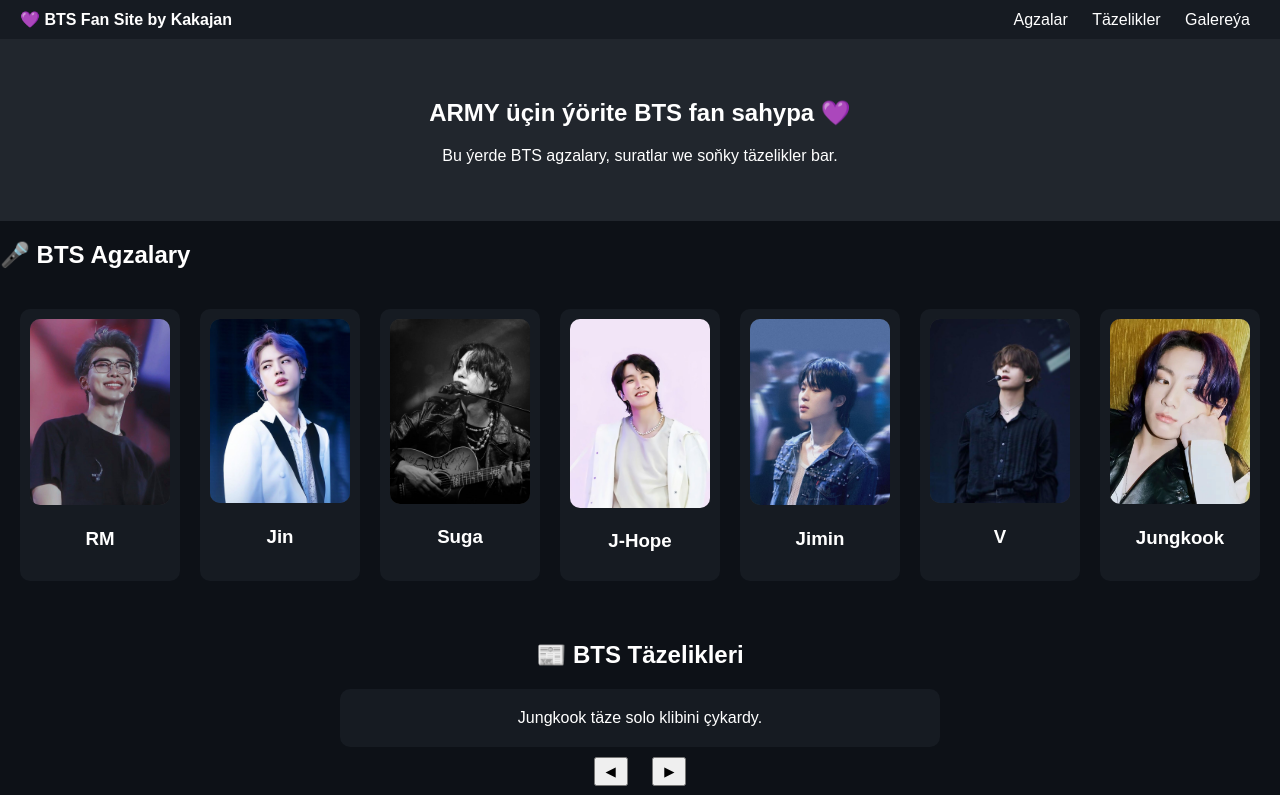
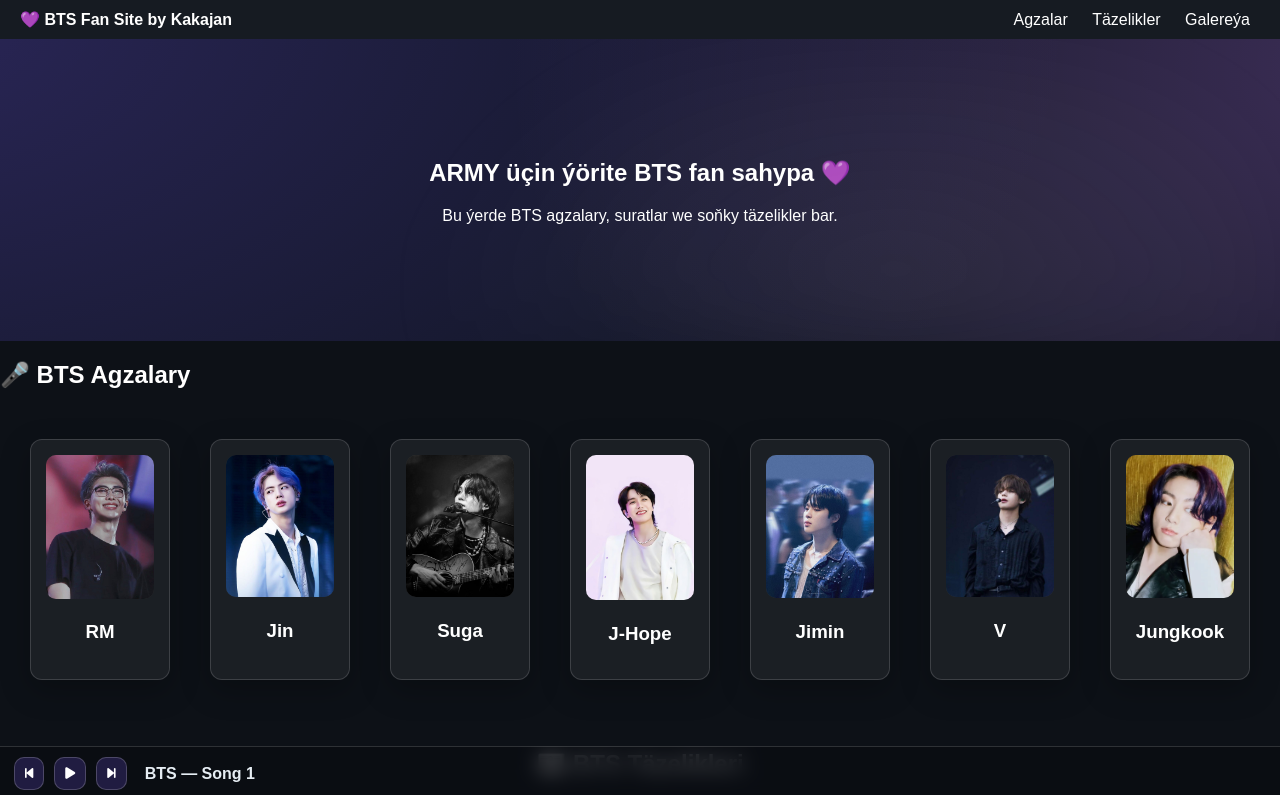
Before and after one commit to btsfan77/bts-fan-page-by-kakajan, a plain HTML site: page index.html in a window 1280 px wide. Shown: the top 795 px of the page. Drawn offline with Linux system fonts and the light colour scheme.

Commit message:
style.css

```diff
--- a/style.css
+++ b/style.css
@@ -2,10 +2,43 @@
 header {background:#161b22;padding:10px 20px;display:flex;justify-content:space-between;align-items:center;position:sticky;top:0;}
 header .logo {font-weight:bold;}
 nav a {color:#fff;margin:0 10px;text-decoration:none;}
-.hero {text-align:center;padding:40px 20px;background:#21262d;}
+.hero {text-align:center;padding:40px 20px;background:#21262d;
+position:relative;
+  overflow:hidden;
+  background: radial-gradient(1200px 700px at -10% -10%, #7c5cff40, transparent),
+              radial-gradient(900px 600px at 110% 10%, #c77dff40, transparent),
+              #0f1420;
+  padding: 100px 20px;
+  text-align:center;
+  color:white; }
 .members .grid, .gallery .grid {display:grid;grid-template-columns:repeat(auto-fit,minmax(150px,1fr));gap:20px;padding:20px;}
-.card {background:#161b22;padding:10px;border-radius:10px;cursor:pointer;text-align:center;transition:0.3s;}
-.card:hover {background:#6c63ff;}
+.card {background:#161b22;padding:10px;border-radius:10px;cursor:pointer;text-align:center;transition:0.3s;
+ background: rgba(255,255,255,0.06);
+  border:1px solid rgba(255,255,255,0.15);
+  border-radius:12px;
+  box-shadow:0 10px 30px rgba(0,0,0,.25);
+  padding:15px;
+  margin:10px;
+  text-align:center;
+  transition: transform 0.3s, box-shadow 0.3s, border-color 0.3s;
+  background: rgba(255,255,255,0.06);
+  border:1px solid rgba(255,255,255,0.15);
+  border-radius:12px;
+  box-shadow:0 10px 30px rgba(0,0,0,.25);
+  padding:15px;
+  margin:10px;
+  text-align:center;
+  transition: transform 0.3s, box-shadow 0.3s, border-color 0.3s;
+}
+.card:hover {background:#6c63ff;
+transform:translateY(-6px);
+  box-shadow:0 16px 40px rgba(124,92,255,.25);
+  border-color:#7c5cff80;
+  transform:translateY(-6px);
+  box-shadow:0 16px 40px rgba(124,92,255,.25);
+  border-color:#7c5cff80;
+
+}
 .card img {width:100%;height:auto;border-radius:10px;background:#333;}
 .detail {background:#161b22;margin:20px;padding:20px;border-radius:10px;}
 .hidden {display:none;}
@@ -17,3 +50,52 @@
 .gallery img {width:100%;height:auto;border-radius:10px;background:#333;}
 footer {text-align:center;padding:20px;background:#161b22;margin-top:20px;}
 #topBtn {position:fixed;bottom:20px;right:20px;padding:10px 15px;background:#6c63ff;border:none;border-radius:50%;cursor:pointer;display:none;}
+
+.mini-player{
+  position:sticky;
+  bottom:0;
+  inset-inline:0;
+  display:flex;
+  align-items:center;
+  gap:10px;
+  padding:10px 14px;
+  background:rgba(10,12,18,0.75);
+  backdrop-filter: blur(10px);
+  border-top:1px solid rgba(255,255,255,0.15);
+  z-index:100; /* üstte görner ýaly */
+}
+
+.mini-player button{
+  background:rgba(124,92,255,0.2); /* suwuk şeffaf fon */
+  border:1px solid rgba(255,255,255,0.2);
+  color:#fff;
+  border-radius:10px;
+  padding:8px 10px;
+  cursor:pointer;
+  transition:.2s;
+}
+
+.mini-player button:hover{
+  background:#7c5cff50; /* hover wagty has göze iler */
+}
+
+.mini-player .title{
+  margin-left:8px;
+  color:#e6edf3;
+  font-weight:600;
+  overflow:hidden;
+  text-overflow:ellipsis;
+  white-space:nowrap;
+}
+
+
+.hero::after{
+  content:"";
+  position:absolute;
+  inset:0;
+  background: radial-gradient(500px 300px at 70% 80%, #ffffff10, transparent);
+  filter: blur(40px);
+  animation: float 8s ease-in-out infinite alternate;
+}
+
+@keyframes float{ from{transform:translateY(-10px)} to{transform:translateY(10px)} }
```
